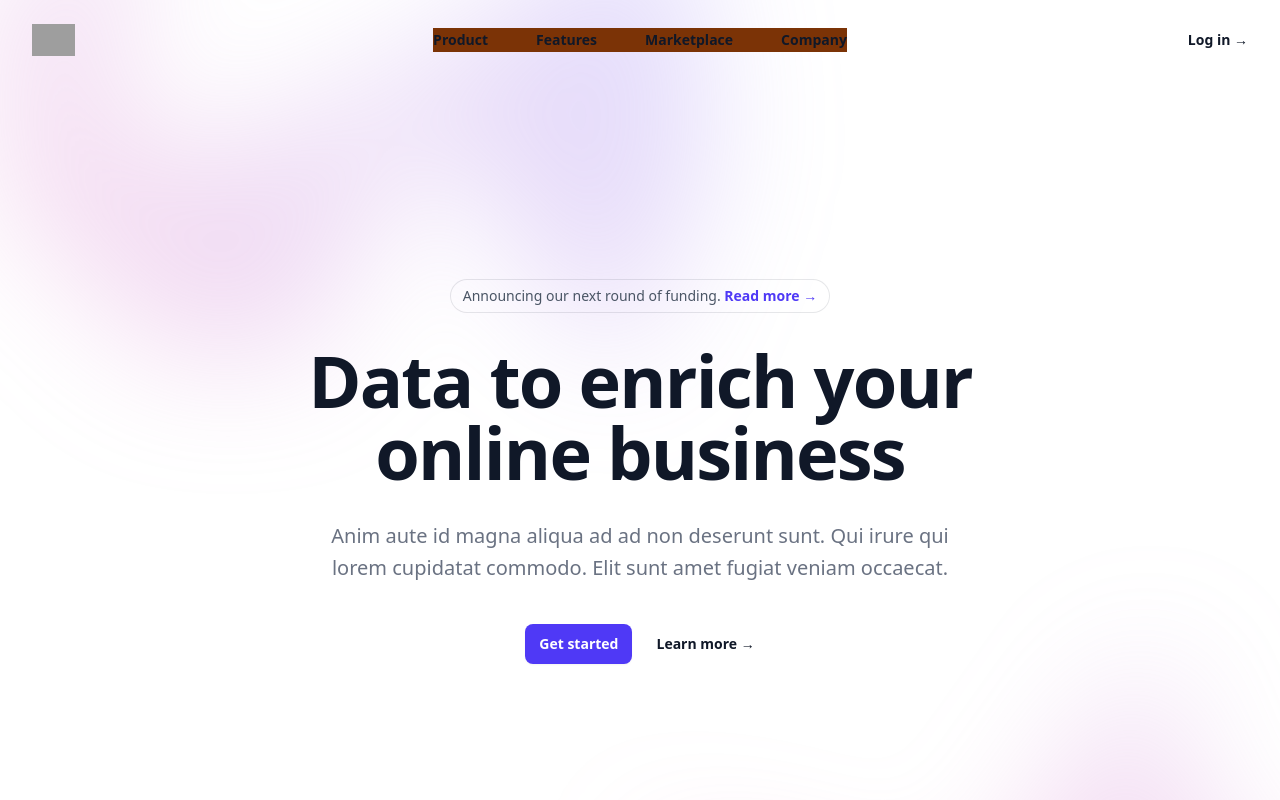
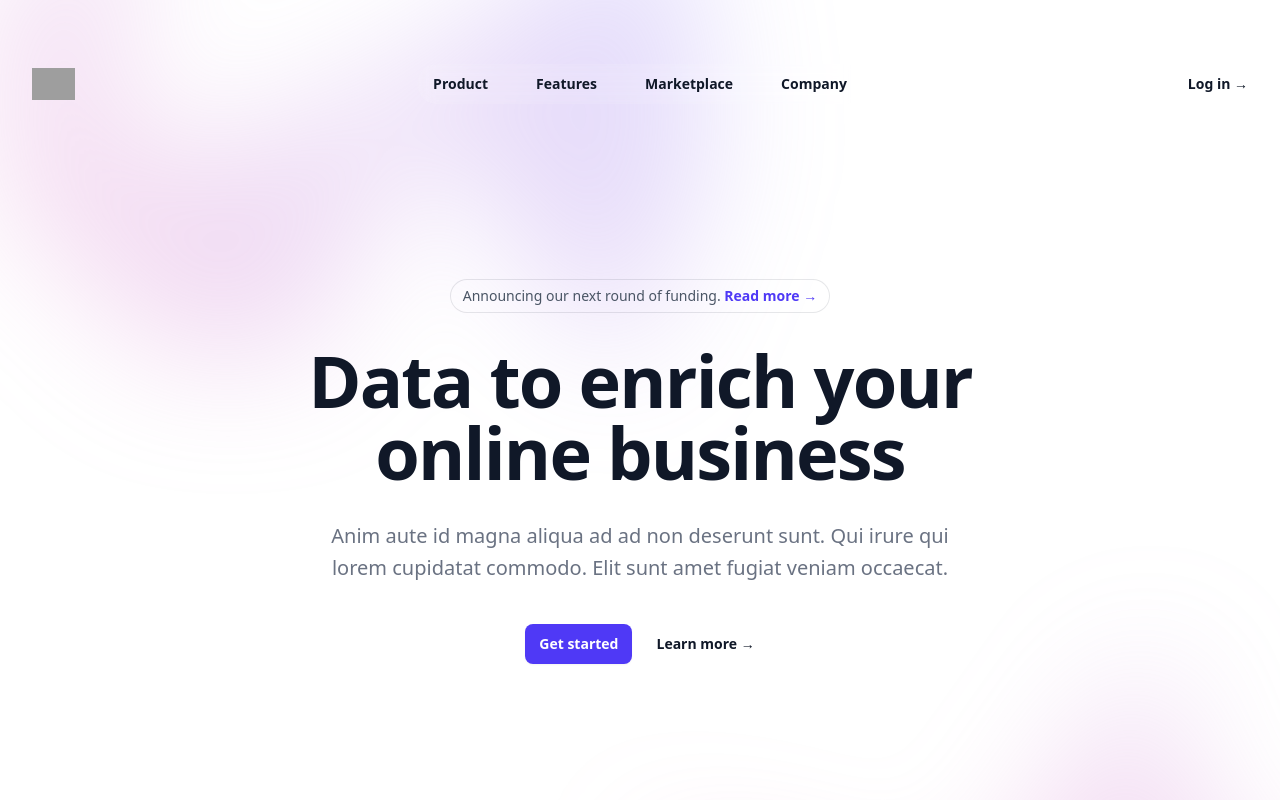
Before and after one commit to nkolonzilucky/first-app, a Next.js app: page / in a window 1280 px wide. Shown: the top 800 px of the page. Built offline with nearby package versions, Linux system fonts and the light colour scheme; grey boxes are pictures that could not be loaded.

Commit message:
added a sexy backdrop filter

```diff
--- a/components/Example.jsx
+++ b/components/Example.jsx
@@ -16,7 +16,7 @@ export default function Example() {
 
   return (
     <div className="bg-white">
-      <header className="fixed inset-x-0 top-0 z-50">
+      <header className="fixed inset-x-0 top-10 z-50">
         <nav
           aria-label="Global"
           className="flex items-center justify-between p-6 lg:px-8"
@@ -41,7 +41,7 @@ export default function Example() {
               <Bars3Icon aria-hidden="true" className="size-6" />
             </button>
           </div>
-          <div className="hidden lg:flex lg:gap-x-12 bg-amber-900">
+          <div className="hidden lg:flex lg:gap-x-12 backdrop-blur-sm bg-white/10 py-2 px-4 rounded-3xl">
             {navigation.map((item) => (
               <a
                 key={item.name}
```
